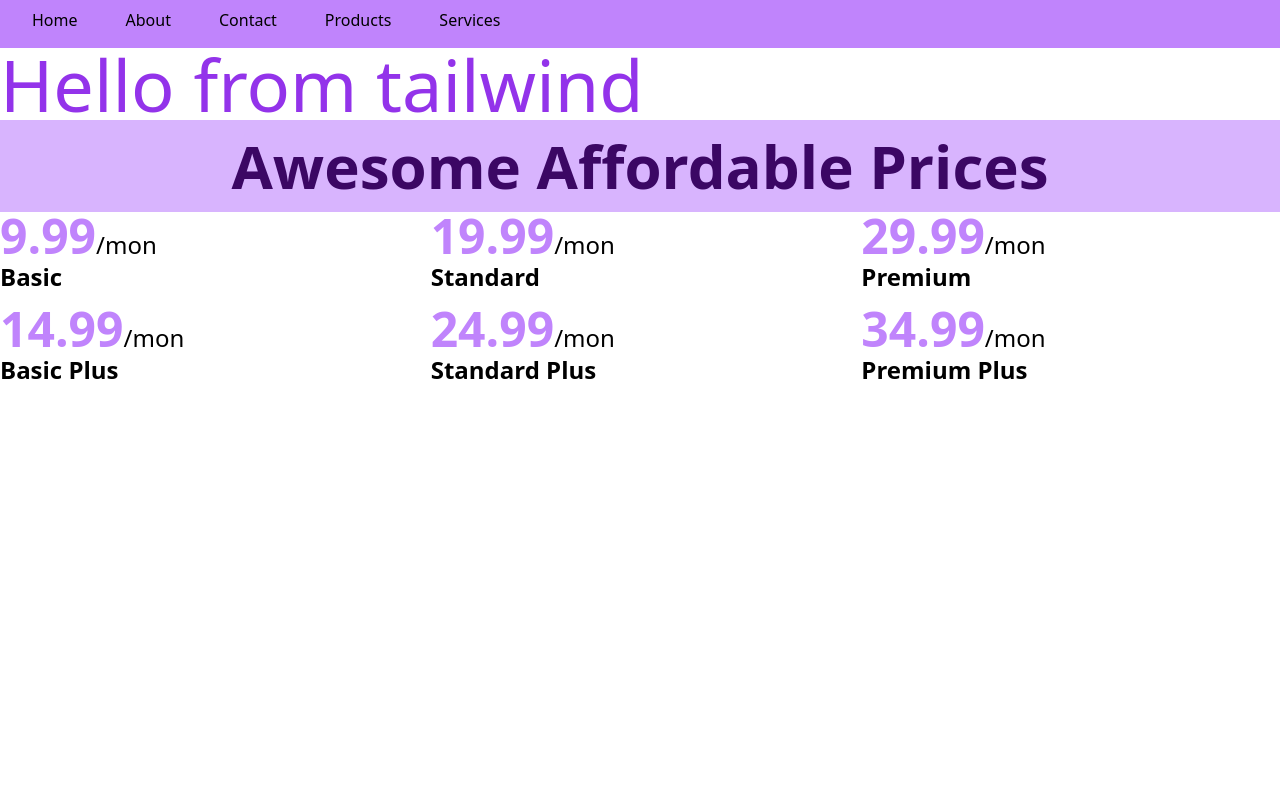
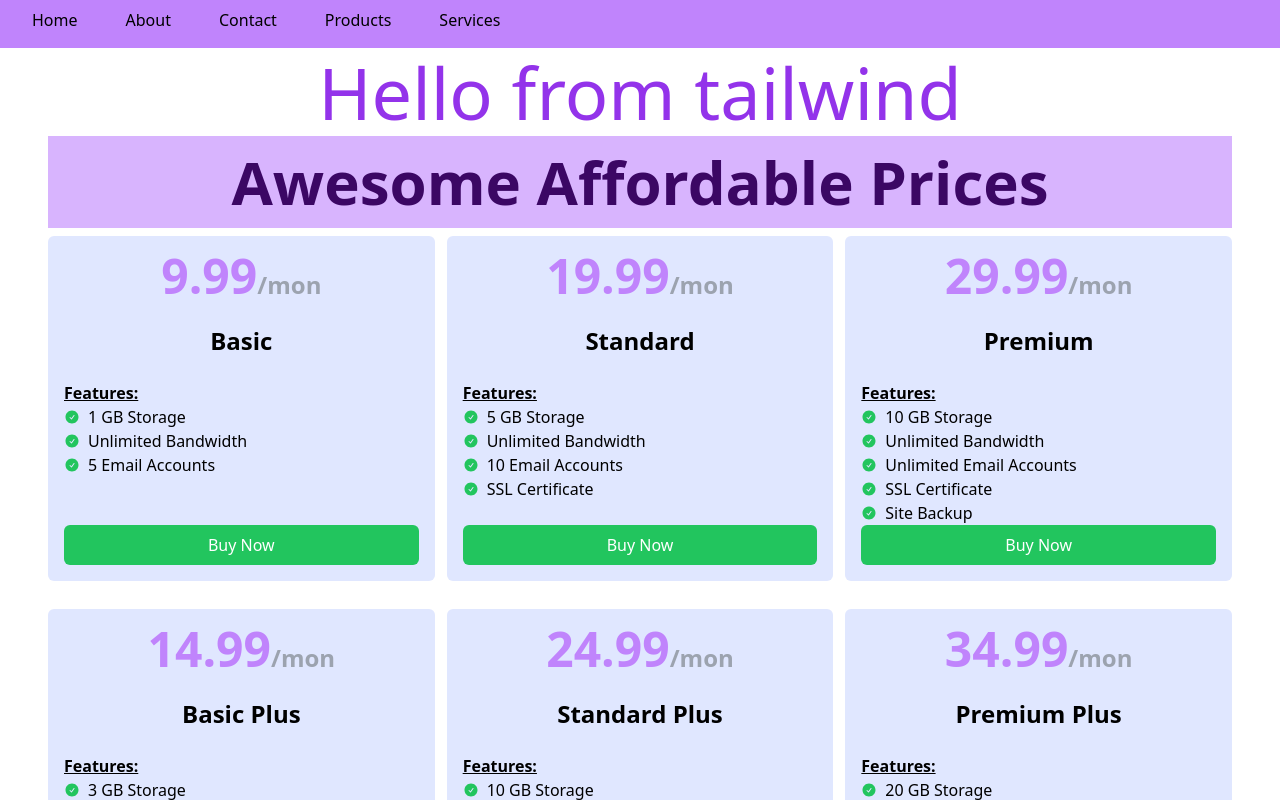
Before and after one commit to dg1223/react-price-list-cards, a React (Vite) app: page / in a window 1280 px wide. Shown: the top 800 px of the page. Built offline with nearby package versions, Linux system fonts and the light colour scheme.

Commit message:
pricing list website styling compelte

```diff
--- a/src/App.jsx
+++ b/src/App.jsx
@@ -11,7 +11,9 @@ function App() {
   return (
     <div className="App">
       <Navbar></Navbar>
-      <h1 className="text-7xl text-purple-600">Hello from tailwind</h1>
+      <h1 className="text-4xl text-center mt-2 mb-2 md:text-7xl text-purple-600">
+        Hello from tailwind
+      </h1>
       <Pricelist></Pricelist>
     </div>
   );
--- /dev/null
+++ b/src/components/Feature/Feature.jsx
@@ -0,0 +1,13 @@
+import React from "react";
+import { CheckCircleIcon } from "@heroicons/react/24/solid";
+
+const Feature = ({ feature }) => {
+  return (
+    <div className="flex items-center">
+      <CheckCircleIcon className="h-4 w-4 text-green-500"></CheckCircleIcon>
+      <span className="pl-2">{feature}</span>
+    </div>
+  );
+};
+
+export default Feature;
--- a/src/components/Pricecard/Pricecard.jsx
+++ b/src/components/Pricecard/Pricecard.jsx
@@ -1,16 +1,24 @@
 import React from "react";
+import Feature from "../Feature/Feature";
 
 const Pricecard = ({ price }) => {
   return (
-    <div>
-      <h2>
+    <div className="bg-indigo-100 mt-2 mb-2 rounded-md p-4 flex flex-col">
+      <h2 className="text-center">
         <span className="text-purple-400 text-5xl font-extrabold">
           {price.price}
         </span>
-        <span className="text-2xl">/mon</span>
+        <span className="text-2xl font-bold text-gray-400">/mon</span>
       </h2>
 
-      <h5 className="text-2xl font-bold">{price.name}</h5>
+      <h5 className="text-2xl my-6 font-bold text-center">{price.name}</h5>
+      <p className="underline font-bold">Features:</p>
+      {price.features.map((feature, idx) => (
+        <Feature key={idx} feature={feature}></Feature>
+      ))}
+      <button className="mt-auto w-full bg-green-500 hover:bg-green-700 py-2 rounded-md text-white">
+        Buy Now
+      </button>
     </div>
   );
 };
--- a/src/components/Pricelist/Pricelist.jsx
+++ b/src/components/Pricelist/Pricelist.jsx
@@ -11,11 +11,11 @@ const Pricelist = () => {
   }, []);
 
   return (
-    <div>
-      <h2 className="text-6xl bg-purple-300 font-bold p-4 text-center text-purple-950">
+    <div className="mx-12">
+      <h2 className="text-2xl md:text-6xl bg-purple-300 font-bold p-4 text-center text-purple-950">
         Awesome Affordable Prices
       </h2>
-      <div className="grid grid-cols-3 gap-3">
+      <div className="grid md:grid-cols-3 gap-3">
         {prices.map((price) => (
           <Pricecard key={price.id} price={price}></Pricecard>
         ))}
```
